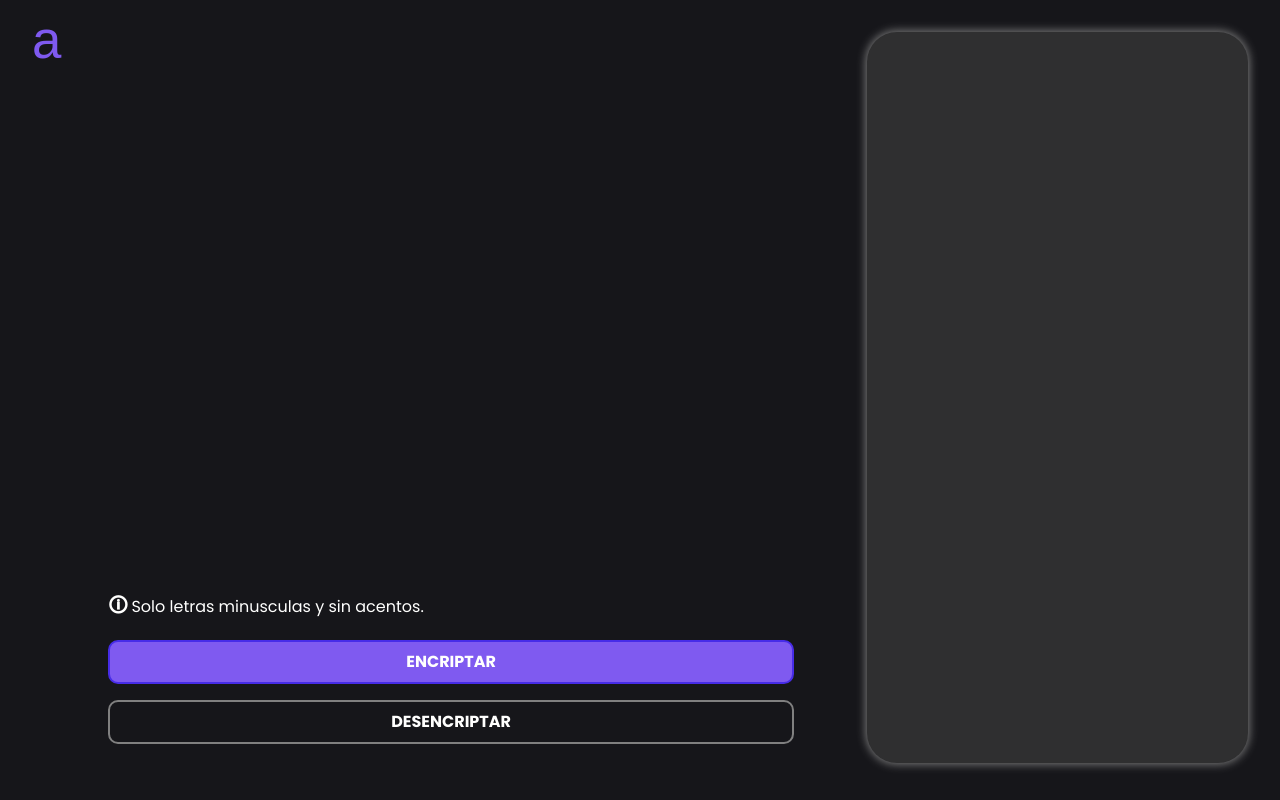
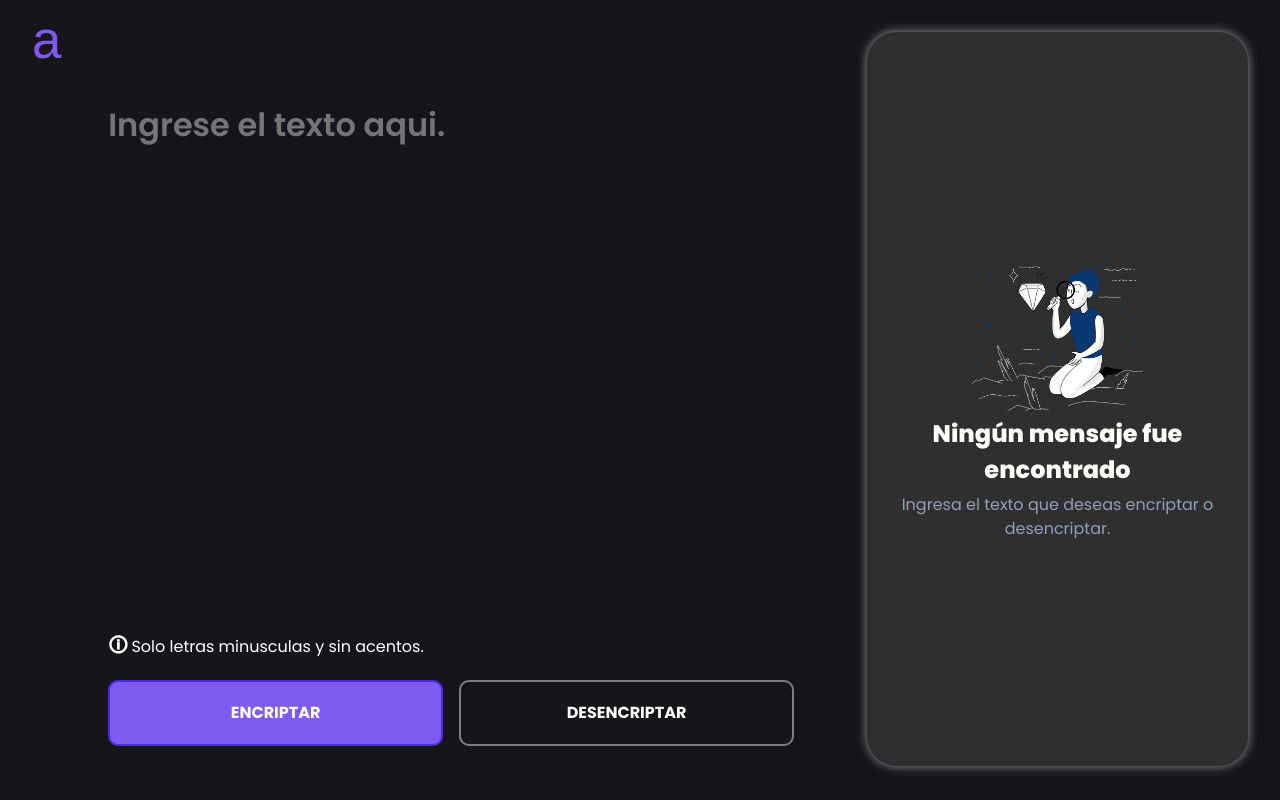
Before and after one commit to OscarDevCPP/socacrypt, a plain HTML site: page index.html in a window 1280 px wide. Drawn offline with Linux system fonts and the light colour scheme.

Commit message:
FEAT Muestra imagen de not message found
issue #3

```diff
--- a/index.css
+++ b/index.css
@@ -38,6 +38,7 @@ body {
   transition: background-color 0.4s ease-in-out;
   color: var(--color-white);
   cursor: pointer;
+  width: 100%;
 }
 
 
@@ -65,7 +66,7 @@ body {
 }
 
 .panel-output__button-copy {
-  visibility: hidden;
+  display: none;
 }
 
 .panel-input {
@@ -104,6 +105,7 @@ body {
 
 .panel-output__text-area {
   color: var(--color-white);
+  display: none;
 }
 
 .panel-input__action-buttons {
@@ -130,6 +132,30 @@ body {
   grid-template-columns: 1fr;
 }
 
+.not-message-found {
+  display: flex;
+  flex-direction: column;
+  text-align: center;
+  align-items: center;
+  justify-content: center;
+  align-self: center;
+  justify-self: center;
+  height: 100%;
+  width: 100%;
+  gap: 5px;
+}
+
+.not-message-found__img {
+  width: 50%;
+}
+
+.not-message-found__header {
+  font-size: 1.1rem;
+  ;
+  font-weight: 800;
+  color: var(--color-white);
+}
+
 
 /* breakpoints */
 
@@ -140,6 +166,20 @@ body {
 
   .panel-input__notifier {
     font-size: 1rem;
+  }
+
+  .not-message-found__header {
+    font-size: 1.5rem;
+  }
+
+  .not-message-found__img {
+    width: 48%;
+  }
+}
+
+@media screen and (min-height: 1280px) {
+  .not-message-found {
+    height: 42.5vh;
   }
 }
 
@@ -165,13 +205,22 @@ body {
   }
 
   .text-area {
-    height: 70vh;
+    height: 75vh;
     font-size: 2rem;
   }
 
   .panel-input__text-area {
     padding-top: 10%;
   }
+
+  .panel-input__action-buttons{
+    flex-direction: row;
+  }
+
+  .button{
+    padding: 1.2rem;
+  }
+
 }
 
 @media screen and (min-width: 1440px) {
@@ -184,6 +233,6 @@ body {
   }
 
   .text-area {
-    height: 70vh;
+    height: 76vh;
   }
 }
--- a/index.html
+++ b/index.html
@@ -16,7 +16,8 @@
   <p class="header__icon">a</p>
   <main class="main">
     <section class="panel-input">
-      <textarea class="text-area panel-input__text-area" name="input-text" id="input-text" spellcheck="false"></textarea>
+      <textarea class="text-area panel-input__text-area" placeholder="Ingrese el texto aqui." name="input-text"
+        id="input-text" spellcheck="false"></textarea>
       <p class="panel-input__notifier" id="info-text">Solo letras minusculas y sin acentos.</p>
       <section class="panel-input__action-buttons">
         <button class="button button--info" onclick="onClickEncrypt()">Encriptar</button>
@@ -26,6 +27,11 @@
     <section class="panel-output">
       <textarea class="text-area panel-output__text-area" name="output-text" id="output-text" readonly></textarea>
       <button class="button panel-output__button-copy" id="btn-copy" onclick="onClickCopyText()">copiar</button>
+      <div class="not-message-found" id="not-message-found">
+        <img class="not-message-found__img" src="assets/doll.png" alt="Imagen de un niño con una lupa">
+        <p class="not-message-found__header">Ningún mensaje fue encontrado</p>
+        <p class="not-message-found__text">Ingresa el texto que deseas encriptar o desencriptar.</p>
+      </div>
     </section>
   </main>
   <footer class="footer"></footer>
--- a/index.js
+++ b/index.js
@@ -13,9 +13,11 @@ function handleClickActionButton(callback){
   if (text.trim().length === 0)
     return
   const isValid = isValidInput(text);
+  $("#output-text").style.display = isValid ? "block" : "none";
+  $("#btn-copy").style.display = isValid ? "block" : "none";
   $("#output-text").value = isValid ? callback(text) : "";
   $("#info-text").style.color = isValid ? "" : "red";
-  $("#btn-copy").style.visibility = isValid ? "visible" : "hidden";
+  $("#not-message-found").style.display = isValid ? "none" : "flex";
 }
 
 function onClickCopyText() {
@@ -92,7 +94,7 @@ function containsMayus(text) {
 }
 
 function containsSpecialCharacters(text) {
-  return /[@#$%^&*()_+\-=[\]{}':"\\|<>/]/.test(text);
+  return /[@#$%^&*()_+\-=[\]{}':"\\|<>/]|[0-9]/.test(text);
 }
 
 function containsAccents(text) {
```
Also changed, not shown: assets/doll.png (added), assets/logo.png (deleted).
